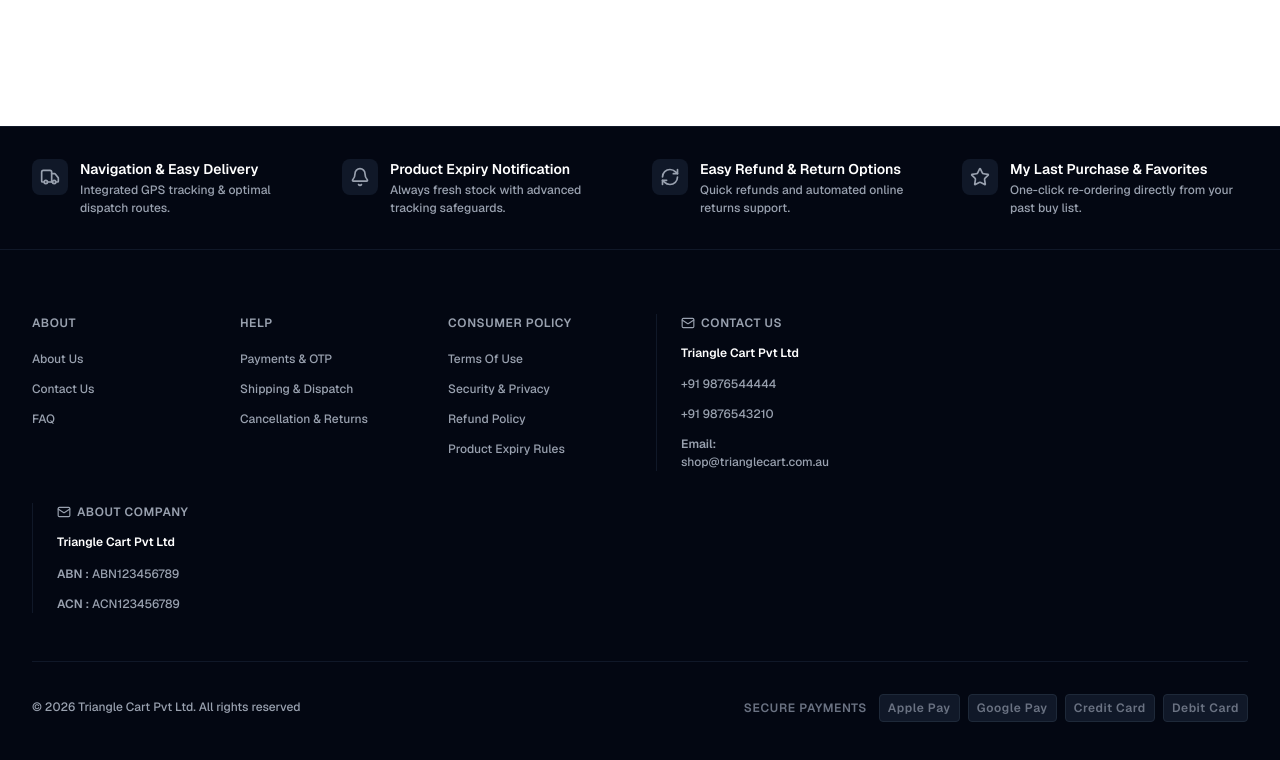
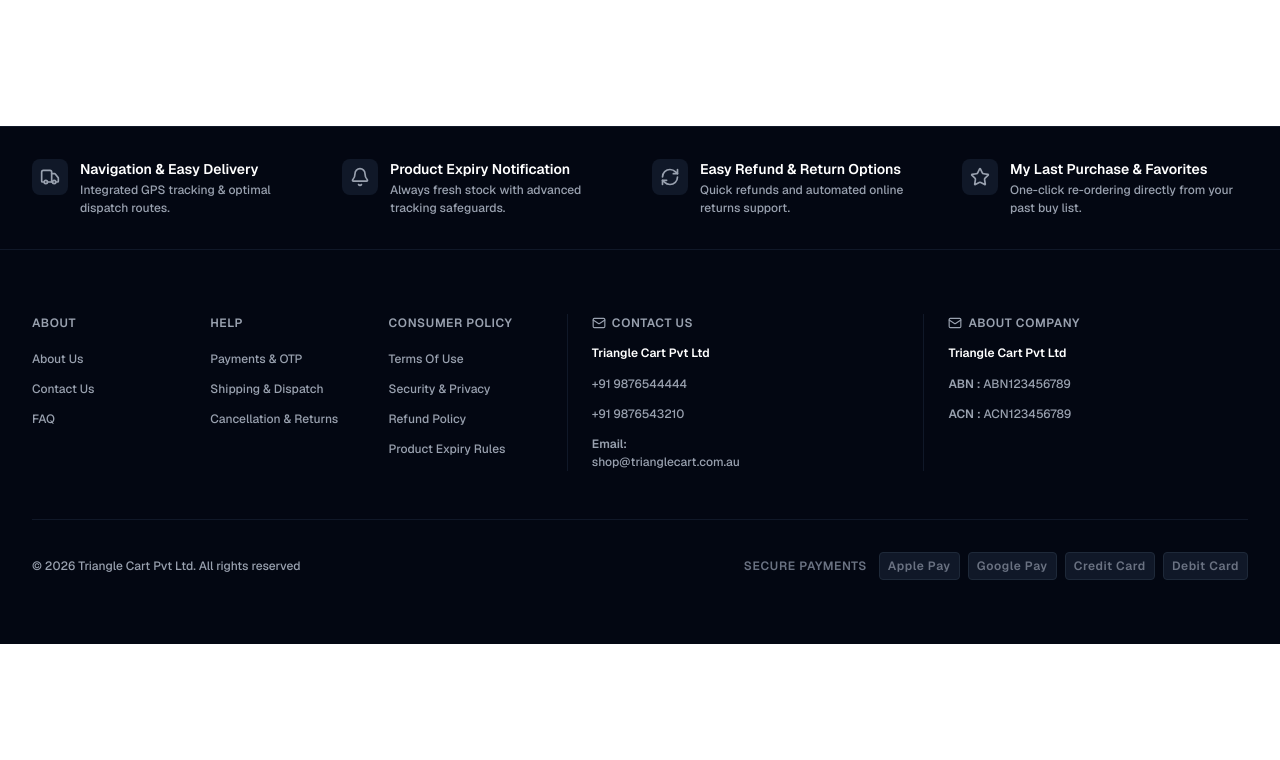
Before and after one commit to techsofttest/trianglecart-next, a Next.js app: page / in a window 1280 px wide. Shown: the part 1555-2315 px from the top of the page. After the commit the page ends 2199 px from the top, so only its background shows below. Built offline with nearby package versions, Linux system fonts and the light colour scheme; no server answers.

Commit message:
Fix footer

```diff
--- a/components/global/Footer.tsx
+++ b/components/global/Footer.tsx
@@ -63,7 +63,7 @@
 
             {/* Main Links Area (Flipkart Split-Design Inspired with clean neutral structure) */}
             <div className="max-w-7xl mx-auto px-4 sm:px-6 lg:px-8 py-12 md:py-16">
-                <div className="grid grid-cols-2 md:grid-cols-5 lg:grid-cols-6 gap-8 pb-12 border-b border-gray-900">
+                <div className="grid grid-cols-2 md:grid-cols-5 lg:grid-cols-7 gap-8 pb-12 border-b border-gray-900">
 
                     {/* About Column */}
                     <div>
```
